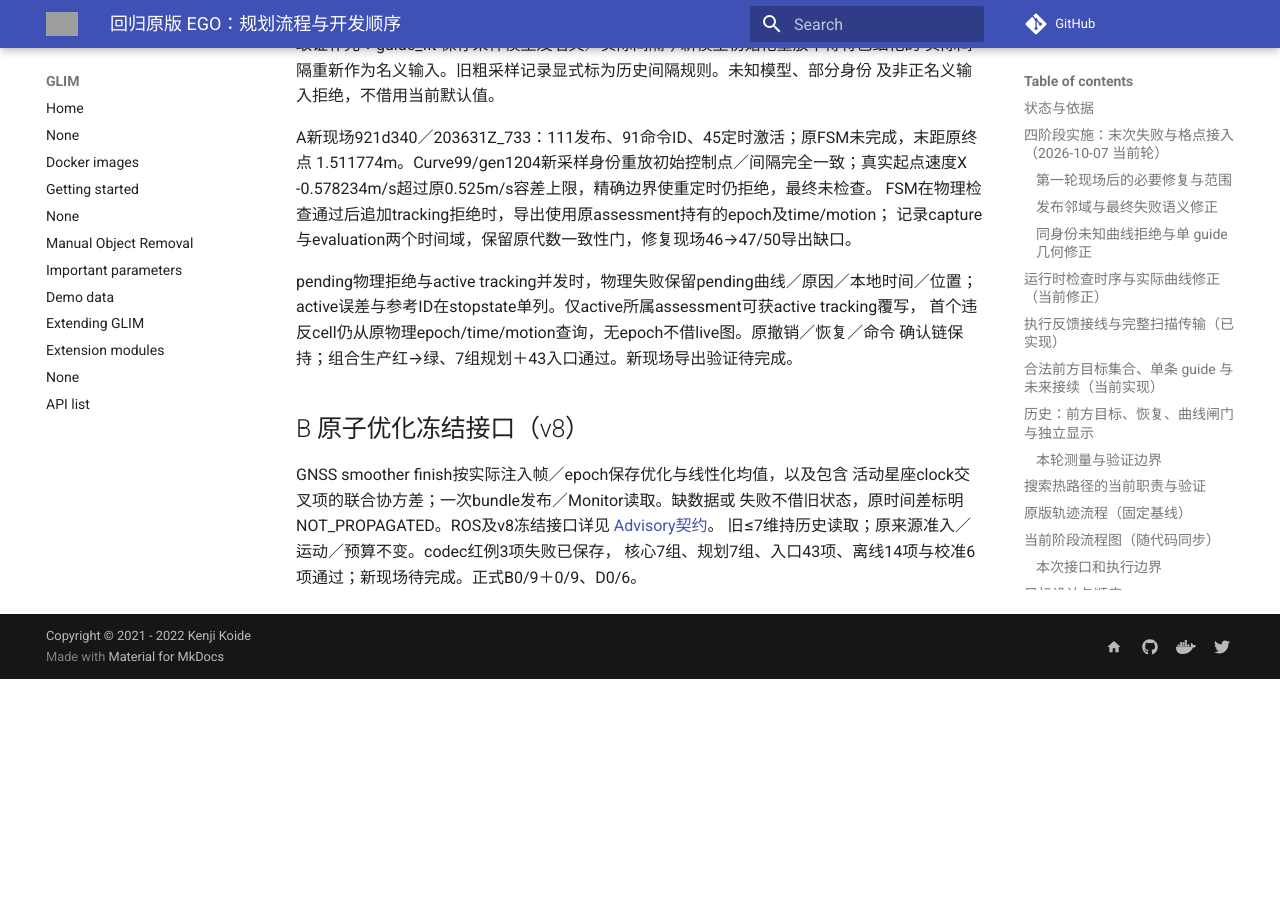
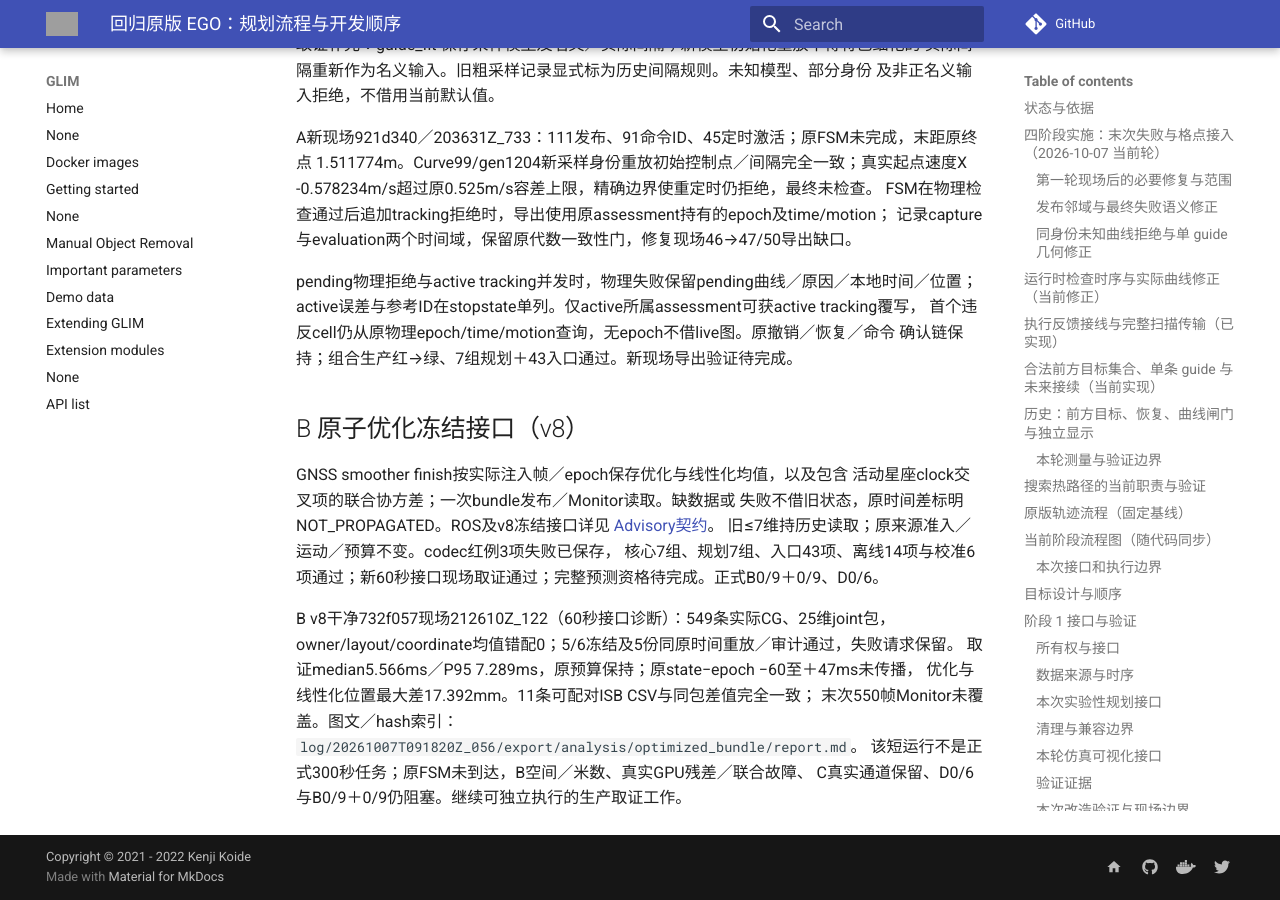
Before and after one commit to Printeger/iap, an MkDocs documentation site: the page built from docs/spec/ego_based_planning_flow.md, in a window 1280 px wide and 900 px high, scrolled down 47768 px. Built offline with MkDocs 1.6.1 and Material for MkDocs 9.7.7, drawn with Linux system fonts in a browser that asks for light colours; nearby versions of some CDN libraries; comment, search, counter and statistics services are not loaded; before the commit the page ends 48447 px from its top, so only the background shows below that; grey boxes are pictures that could not be loaded.

```diff
--- a/docs/dev_planner/curve_advisory_channel_progress.md
+++ b/docs/dev_planner/curve_advisory_channel_progress.md
@@ -7,7 +7,7 @@
 | 阶段 | 代码 | 自动化 | 当前现场证据 | 直接阻塞 |
 |---|---|---|---|---|
 | A Curve接续 | 取证／生产重放／精确PVA／双侧guide／重定时绑定；voxel弧长拟合及assessment导出所有权已修复 | Curve49原冻结initialize完整通过，旧粗backend红保留；pending/active组合红绿；7组规划＋43入口 | 921d340 OFF300秒：111发布／91命令ID／45激活；新30秒导出代数错配0 | Curve99真实超限起点速度正确拒绝；其他晚撤销未闭环；原FSM未到达 |
-| B Advisory空间／米数 | 历史GPS＋北斗／活动钟差／raw整星座故障；FGO世界位置协方差；原子优化状态与jointcov v8已接入 | 广播独立222074配对；核心7组／规划7组／入口43项／离线14项／校准6项通过 | v7真实冻结／坐标代数读取通过，Monitor持续UNSAFE；v8新现场待取得 | 未传播原时刻差、异常跳变、联合故障、Up/外参与生产GPU残差资格不足；正式0/9＋0/9 |
+| B Advisory空间／米数 | 历史GPS＋北斗／活动钟差／raw整星座故障；FGO世界位置协方差；原子优化状态与jointcov v8已接入 | 广播独立222074配对；核心7组／规划7组／入口43项／离线14项／校准6项通过 | v7真实冻结／坐标代数读取通过，Monitor持续UNSAFE；v8 60秒549条packet／5份原时间重放通过 | 未传播原时刻差、异常跳变、联合故障、Up/外参与生产GPU残差资格不足；正式0/9＋0/9 |
 | C 通道／后端 | ≤16前左右目标、米制连续多终端、同guide及独立实际路线检查已实施 | 米制／终端项／预算incumbent／风险与guide机制回归通过 | 同版本原始sample与guide／实际拒绝曲线图已导出；新现场末次ENVIRONMENT_UNOBSERVED拒绝 | 真实低风险选择及后端保留资格未通过，实际PL米数未验证 |
 | D 完整任务收益 | 冻结对照／诊断驱动已有；正式协议保持 | 正式前置未满足 | 配对0/6；最近完整300秒距固定目标1.512m、原FSM未完成 | A/B/C真实资格不足；默认不推广 |
 
@@ -534,7 +534,7 @@ A Curve49红回归已捕捉最早guide_fit违反：真实几何（平移至自
 动力学失败、末次refine舍入错误／最终未检查。先前测试const API编译错误保留，
 纠正后才登记症状红例；源码、binary、日志见voxel_sampling_production_red。
 现补齐初始化采样：名义末端切向与时长保持，控制网格细化至既有voxel对角线，
-原预算、guide、修复与所有门保持。生产构建／绿回归／完整原输入重放／新现场待完成。
+原预算、guide、修复与所有门保持。生产构建／绿回归／完整原输入重放／新60秒接口现场取证通过；完整预测资格待完成。
 
 审查P2红例：重复短guide拟合把细化dt再细化，原7.2秒错误缩至2.4秒；
 voxel_sampling_repeat_red保留源码／binary／日志。明确名义间隔输入与实际输出，
@@ -604,4 +604,14 @@ GNSS smoother finish按实际注入帧／epoch保存优化与线性化均值，
 失败不借旧状态，原时间差标明NOT_PROPAGATED。ROS及v8冻结接口详见
 [Advisory契约](../spec/advisory_prediction_contract.md#b-原子优化冻结接口v8)。
 旧≤7维持历史读取；原来源准入／运动／预算不变。codec红例3项失败已保存，
-核心7组、规划7组、入口43项、离线14项与校准6项通过；新现场待完成。正式B0/9＋0/9、D0/6。
+核心7组、规划7组、入口43项、离线14项与校准6项通过；新60秒接口现场取证通过；完整预测资格待完成。正式B0/9＋0/9、D0/6。
+
+
+B v8干净732f057现场212610Z_122（60秒接口诊断）：549条实际CG、25维joint包，
+owner/layout/coordinate均值错配0；5/6冻结及5份同原时间重放／审计通过，失败请求保留。
+取证median5.566ms／P95 7.289ms，原预算保持；原state−epoch −60至＋47ms未传播，
+优化与线性化位置最大差17.392mm。11条可配对ISB CSV与同包差值完全一致；
+末次550帧Monitor未覆盖。图文／hash索引：
+`log/20261007T091820Z_056/export/analysis/optimized_bundle/report.md`。
+该短运行不是正式300秒任务；原FSM未到达，B空间／米数、真实GPU残差／联合故障、
+C真实通道保留、D0/6与B0/9＋0/9仍阻塞。继续可独立执行的生产取证工作。
--- a/docs/spec/ego_based_planning_flow.md
+++ b/docs/spec/ego_based_planning_flow.md
@@ -1419,4 +1419,14 @@ GNSS smoother finish按实际注入帧／epoch保存优化与线性化均值，
 失败不借旧状态，原时间差标明NOT_PROPAGATED。ROS及v8冻结接口详见
 [Advisory契约](advisory_prediction_contract.md#b-原子优化冻结接口v8)。
 旧≤7维持历史读取；原来源准入／运动／预算不变。codec红例3项失败已保存，
-核心7组、规划7组、入口43项、离线14项与校准6项通过；新现场待完成。正式B0/9＋0/9、D0/6。
+核心7组、规划7组、入口43项、离线14项与校准6项通过；新60秒接口现场取证通过；完整预测资格待完成。正式B0/9＋0/9、D0/6。
+
+
+B v8干净732f057现场212610Z_122（60秒接口诊断）：549条实际CG、25维joint包，
+owner/layout/coordinate均值错配0；5/6冻结及5份同原时间重放／审计通过，失败请求保留。
+取证median5.566ms／P95 7.289ms，原预算保持；原state−epoch −60至＋47ms未传播，
+优化与线性化位置最大差17.392mm。11条可配对ISB CSV与同包差值完全一致；
+末次550帧Monitor未覆盖。图文／hash索引：
+`log/20261007T091820Z_056/export/analysis/optimized_bundle/report.md`。
+该短运行不是正式300秒任务；原FSM未到达，B空间／米数、真实GPU残差／联合故障、
+C真实通道保留、D0/6与B0/9＋0/9仍阻塞。继续可独立执行的生产取证工作。
```
Also changed, not shown: README.md (+11 -1 lines), docs/spec/advisory_prediction_contract.md (+11 -1 lines).
